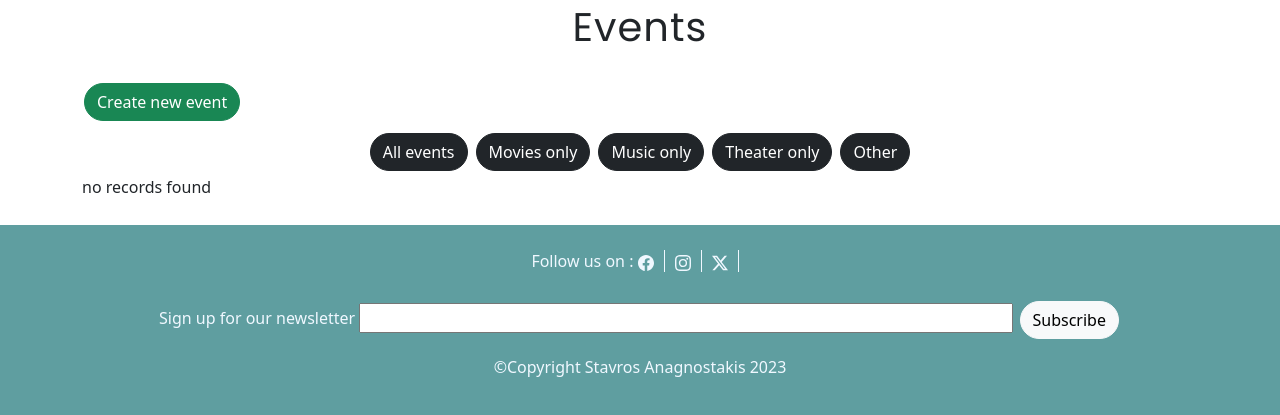
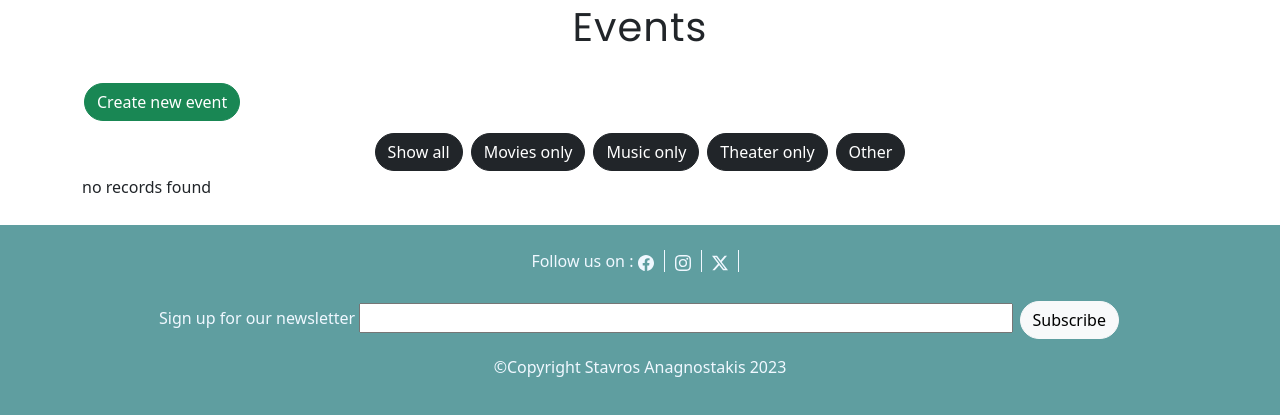
Before and after one commit to stavrosan/Global-events-webapp, a Symfony app: template templates/events/index.html.twig in a window 1280 px wide. Shown: the part 409-824 px from the top of the page. Run offline with Twig, Linux system fonts and the light colour scheme; the template is opened without the code that fills it, so the values that code supplies are empty; some libraries are stand-ins or nearby versions; some web fonts are replaced.

Commit message:
readme update

```diff
--- a/templates/events/index.html.twig
+++ b/templates/events/index.html.twig
@@ -18,7 +18,7 @@
      <a class="btn btn-success my-2" href="{{ path('app_events_new') }}">Create new event</a>
      <div class="d-flex justify-content-center">
      {# filtering events #}
-     <a class="btn btn-dark m-1" href="{{ path('app_events_index') }}">All events</a>{# When you press the button it shows all the events #}
+     <a class="btn btn-dark m-1" href="{{ path('app_events_index') }}">Show all</a>{# When you press the button it shows all the events #}
      <a class="btn btn-dark m-1" href="{{ path('app_type', {'type': 'Movies' }) }}">Movies only</a>{# When you press the button it shows event type movies #}
      <a class="btn btn-dark m-1" href="{{ path('app_type', {'type': 'Music' }) }}">Music only</a>
      <a class="btn btn-dark m-1" href="{{ path('app_type', {'type': 'Theater' }) }}">Theater only</a>
```
Also changed, not shown: README.md, createEvets.jpg (added).
